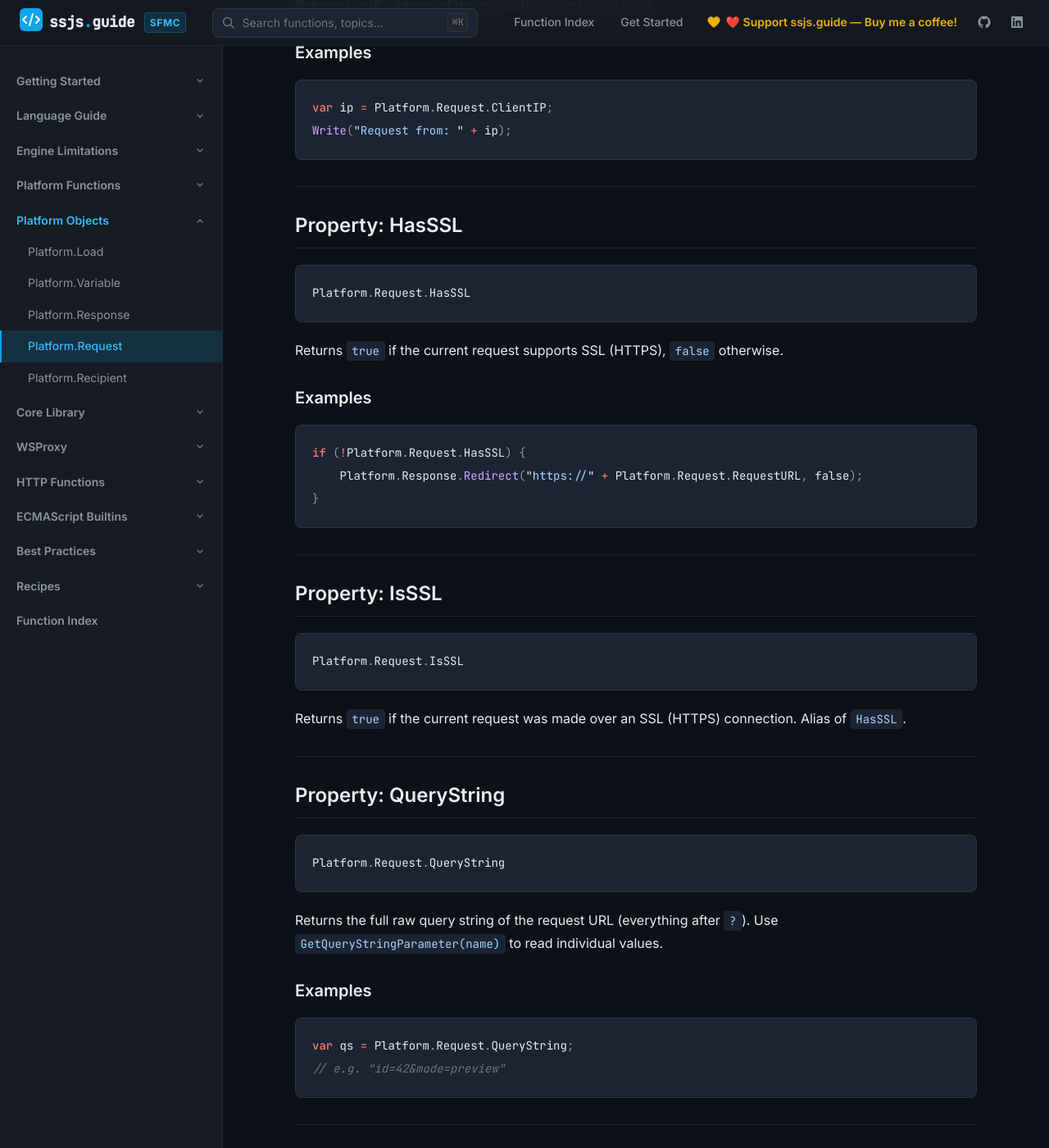
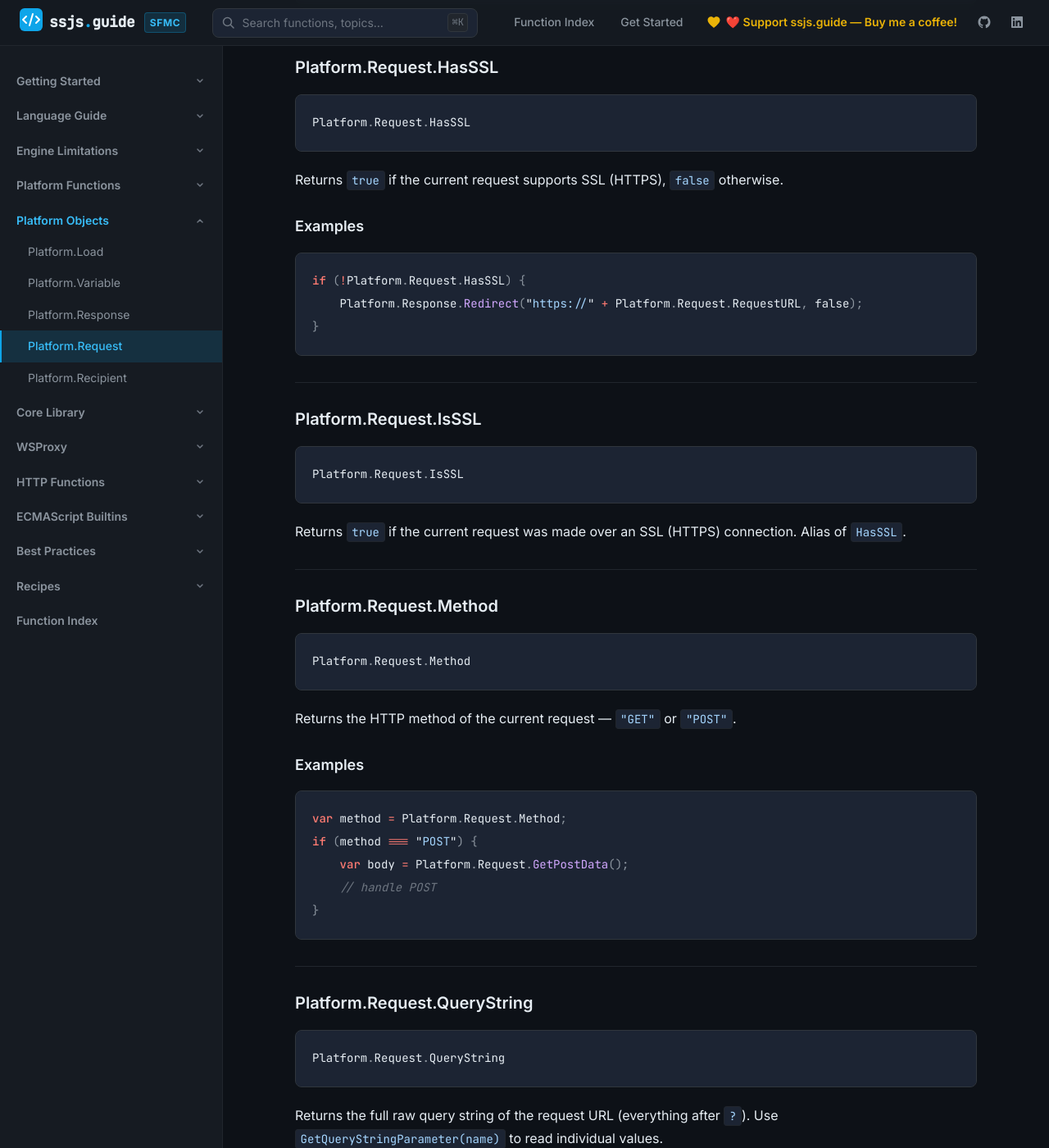
Before and after one commit to JoernBerkefeld/ssjs.guide, a Jekyll site: the page built from platform-objects/platform-request.md, in a window 1280 px wide and 1400 px high, scrolled down 7049 px. Shown: the whole window at 82% size. Built offline with Jekyll 4.4.1, drawn with Linux system fonts in a browser that asks for light colours; some of the changed text lies outside the part shown.

Commit message:
Add method deep-link anchors to platform-objects and core-library pages

````diff
--- a/platform-objects/platform-request.md
+++ b/platform-objects/platform-request.md
@@ -18,15 +18,15 @@
 
 | Property | Type | Description |
 |----------|------|-------------|
-| `Platform.Request.Browser` | object | Browser metadata: `Platform`, `Browser`, `Version`, `MajorVersion`, `MinorVersion` |
-| `Platform.Request.ClientIP` | string | IP address of the requesting client |
-| `Platform.Request.HasSSL` | boolean | Whether the current request supports SSL (HTTPS) |
-| `Platform.Request.IsSSL` | boolean | Whether the current request used an SSL (HTTPS) connection |
-| `Platform.Request.Method` | string | HTTP method: `"GET"` or `"POST"` |
-| `Platform.Request.QueryString` | string | Full raw query string of the request URL |
-| `Platform.Request.ReferrerURL` | string | URL of the referring web address |
-| `Platform.Request.RequestURL` | string | Full resolved URL of the current page |
-| `Platform.Request.UserAgent` | string | User-agent string of the requesting browser |
+| [`Platform.Request.Browser`](#browser) | object | Browser metadata: `Platform`, `Browser`, `Version`, `MajorVersion`, `MinorVersion` |
+| [`Platform.Request.ClientIP`](#clientip) | string | IP address of the requesting client |
+| [`Platform.Request.HasSSL`](#hasssl) | boolean | Whether the current request supports SSL (HTTPS) |
+| [`Platform.Request.IsSSL`](#isssl) | boolean | Whether the current request used an SSL (HTTPS) connection |
+| [`Platform.Request.Method`](#method) | string | HTTP method: `"GET"` or `"POST"` |
+| [`Platform.Request.QueryString`](#querystring) | string | Full raw query string of the request URL |
+| [`Platform.Request.ReferrerURL`](#referrerurl) | string | URL of the referring web address |
+| [`Platform.Request.RequestURL`](#requesturl) | string | Full resolved URL of the current page |
+| [`Platform.Request.UserAgent`](#useragent) | string | User-agent string of the requesting browser |
 
 All properties return `null` (or `false` for boolean properties) when no valid request object exists or the value is absent.
 
@@ -43,7 +43,7 @@
 
 ---
 
-## Method: GetQueryStringParameter
+### Platform.Request.GetQueryStringParameter {#getquerystringparameter}
 
 ```javascript
 Platform.Request.GetQueryStringParameter(parameterName)
@@ -51,13 +51,13 @@
 
 Returns the value of a URL query string parameter. Returns **`null`** if the parameter is not present (runtime-verified — the official docs' claim of an empty string is incorrect).
 
-### Parameters
+#### Parameters
 
 | Name | Type | Required | Description |
 |------|------|----------|-------------|
 | `parameterName` | string | Yes | Query parameter name |
 
-### Examples
+#### Examples
 
 ```javascript
 // URL: /page?id=42&mode=preview
@@ -68,7 +68,7 @@
 
 ---
 
-## Method: GetFormField
+### Platform.Request.GetFormField {#getformfield}
 
 ```javascript
 Platform.Request.GetFormField(fieldName)
@@ -76,7 +76,7 @@
 
 Reads a field from either a GET query string or POST form body (application/x-www-form-urlencoded or multipart/form-data). Returns **`null`** when the field is absent.
 
-### Examples
+#### Examples
 
 ```javascript
 var email = Platform.Request.GetFormField("email");
@@ -85,7 +85,7 @@
 
 ---
 
-## Method: GetPostData
+### Platform.Request.GetPostData {#getpostdata}
 
 ```javascript
 Platform.Request.GetPostData([encoding])
@@ -97,7 +97,7 @@
 
 {% include callout.html type="warning" content="`GetPostData()` can only be called **once per request**. Calling it a second time returns an empty string. Read it into a variable immediately at the top of your script." %}
 
-### Examples
+#### Examples
 
 ```javascript
 // CORRECT — read once, reuse the variable
@@ -109,7 +109,7 @@
 var b = Platform.Request.GetPostData(); // b === ""
 ```
 
-### Checking Request Method First
+#### Checking Request Method First
 
 ```javascript
 if (Platform.Request.Method === "POST") {
@@ -123,7 +123,7 @@
 
 ---
 
-## Method: GetUserLanguages
+### Platform.Request.GetUserLanguages {#getuserlanguages}
 
 ```javascript
 Platform.Request.GetUserLanguages()
@@ -133,7 +133,7 @@
 
 {% include callout.html type="warning" content="Runtime-verified: in a plain CloudPage GET this method **throws** `\"Unable to retrieve security descriptor for this frame.\"`. Wrap it in try/catch, or prefer reading the header directly via `GetRequestHeader(\"Accept-Language\")`." %}
 
-### Examples
+#### Examples
 
 ```javascript
 var langs;
@@ -149,7 +149,7 @@
 
 ---
 
-## Method: GetRequestHeader
+### Platform.Request.GetRequestHeader {#getrequestheader}
 
 ```javascript
 Platform.Request.GetRequestHeader(headerName)
@@ -157,7 +157,7 @@
 
 Returns the value of an HTTP request header. Header names are case-insensitive. Returns **`null`** when the header is absent.
 
-### Examples
+#### Examples
 
 ```javascript
 var contentType = Platform.Request.GetRequestHeader("Content-Type");
@@ -175,7 +175,7 @@
 
 ---
 
-## Method: GetCookieValue
+### Platform.Request.GetCookieValue {#getcookievalue}
 
 ```javascript
 Platform.Request.GetCookieValue(cookieName)
@@ -183,7 +183,7 @@
 
 Returns the value of a cookie sent with the request. Returns **`null`** when the cookie is absent.
 
-### Examples
+#### Examples
 
 ```javascript
 var sessionId = Platform.Request.GetCookieValue("sfmc_session");
@@ -195,7 +195,7 @@
 
 ---
 
-## Property: RequestURL
+### Platform.Request.RequestURL {#requesturl}
 
 ```javascript
 Platform.Request.RequestURL
@@ -203,7 +203,7 @@
 
 Returns the full URL of the current CloudPage as it was resolved, including CloudPages URL encryption parameters.
 
-### Examples
+#### Examples
 
 ```javascript
 var currentUrl = Platform.Request.RequestURL;
@@ -211,7 +211,7 @@
 
 ---
 
-## Property: Browser
+### Platform.Request.Browser {#browser}
 
 ```javascript
 Platform.Request.Browser
@@ -219,7 +219,7 @@
 
 Returns an object describing the requesting client's browser with the following fields: `Platform`, `Browser`, `Version`, `MajorVersion`, `MinorVersion`.
 
-### Examples
+#### Examples
 
 ```javascript
 var browser = Platform.Request.Browser;
@@ -229,7 +229,7 @@
 
 ---
 
-## Property: ClientIP
+### Platform.Request.ClientIP {#clientip}
 
 ```javascript
 Platform.Request.ClientIP
@@ -237,7 +237,7 @@
 
 Returns the IP address of the requesting client as a string.
 
-### Examples
+#### Examples
 
 ```javascript
 var ip = Platform.Request.ClientIP;
@@ -246,7 +246,7 @@
 
 ---
 
-## Property: HasSSL
+### Platform.Request.HasSSL {#hasssl}
 
 ```javascript
 Platform.Request.HasSSL
@@ -254,7 +254,7 @@
 
 Returns `true` if the current request supports SSL (HTTPS), `false` otherwise.
 
-### Examples
+#### Examples
 
 ```javascript
 if (!Platform.Request.HasSSL) {
@@ -264,7 +264,7 @@
 
 ---
 
-## Property: IsSSL
+### Platform.Request.IsSSL {#isssl}
 
 ```javascript
 Platform.Request.IsSSL
@@ -274,7 +274,27 @@
 
 ---
 
-## Property: QueryString
+### Platform.Request.Method {#method}
+
+```javascript
+Platform.Request.Method
+```
+
+Returns the HTTP method of the current request — `"GET"` or `"POST"`.
+
+#### Examples
+
+```javascript
+var method = Platform.Request.Method;
+if (method === "POST") {
+    var body = Platform.Request.GetPostData();
+    // handle POST
+}
+```
+
+---
+
+### Platform.Request.QueryString {#querystring}
 
 ```javascript
 Platform.Request.QueryString
@@ -282,7 +302,7 @@
 
 Returns the full raw query string of the request URL (everything after `?`). Use `GetQueryStringParameter(name)` to read individual values.
 
-### Examples
+#### Examples
 
 ```javascript
 var qs = Platform.Request.QueryString;
@@ -291,7 +311,7 @@
 
 ---
 
-## Property: ReferrerURL
+### Platform.Request.ReferrerURL {#referrerurl}
 
 ```javascript
 Platform.Request.ReferrerURL
@@ -299,7 +319,7 @@
 
 Returns the URL of the referring web address (the HTTP `Referer` header value). Returns `null` when no referrer is present.
 
-### Examples
+#### Examples
 
 ```javascript
 var referrer = Platform.Request.ReferrerURL;
@@ -310,7 +330,7 @@
 
 ---
 
-## Property: UserAgent
+### Platform.Request.UserAgent {#useragent}
 
 ```javascript
 Platform.Request.UserAgent
@@ -318,7 +338,7 @@
 
 Returns the user-agent string from the HTTP request. Use with [`Platform.Function.IsCHTMLBrowser()`](/platform-functions/ischtmlbrowser/) to detect browser types.
 
-### Examples
+#### Examples
 
 ```javascript
 var ua = Platform.Request.UserAgent;
````
Also changed, not shown: core-library/attribute.md (+4 -0 lines), core-library/httpheader.md (+47 -8 lines), platform-objects/platform-load.md (+4 -0 lines), platform-objects/platform-recipient.md (+5 -3 lines), platform-objects/platform-response.md (+24 -24 lines), site-index.json.
